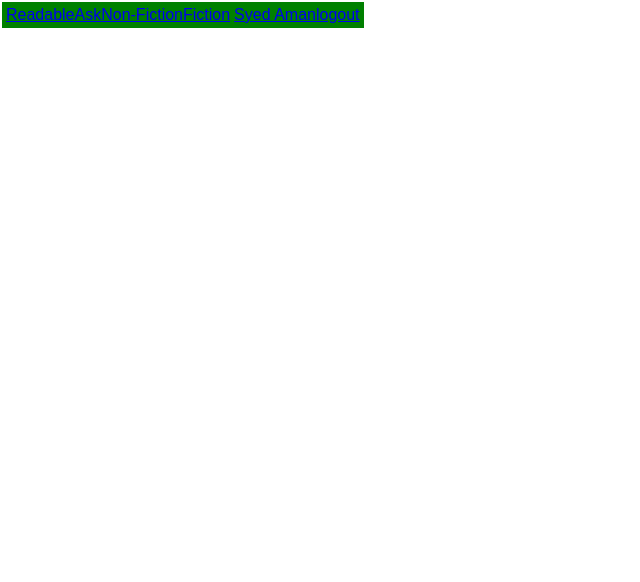
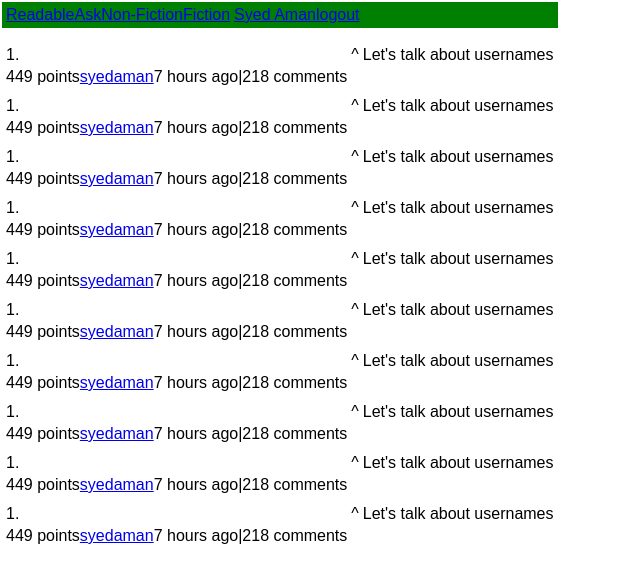
Before and after one commit to islamhaqq/Readable, a React (Create React App) app: page / in a window 1280 px wide. Shown: the top 582 px of the page, without its empty margins (0-640 px from the left). Built offline with nearby package versions, Linux system fonts and the light colour scheme.

Commit message:
componentize the posts and render it in the home page

```diff
--- /dev/null
+++ b/src/components/Post.js
@@ -0,0 +1,29 @@
+import React from 'react';
+
+const Post = () => (
+	<tbody className="post-container">
+		<tr className="post-main-row">
+			<td className="post-rank">
+				<span>1.</span>
+			</td>
+			<td className="post-upvote-container">
+				<span>^</span>
+			</td>
+			<td className="post-title">Let's talk about usernames</td>
+		</tr>
+		<tr className="post-details-row">
+			<td className="post-details-container">
+				<span className="post-points">449 points</span>
+				<a href="#" className="post-author">
+					syedaman
+				</a>
+				<span className="post-timestamp">7 hours ago</span>
+				|
+				<a className="post-details-view-comments-link">218 comments</a>
+			</td>
+		</tr>
+		<tr style={{ height: '5px' }} className="post-spacer-row" />
+	</tbody>
+);
+
+export default Post;
--- a/src/containers/Home.js
+++ b/src/containers/Home.js
@@ -1,4 +1,6 @@
 import React, { Component } from 'react';
+
+import Post from '../components/Post';
 
 class Home extends Component {
 	render() {
@@ -6,11 +8,16 @@ class Home extends Component {
 			<tr className="home-container">
 				<td>
 					<table className="home-content">
-						<tbody>
-							<tr className="post-title-row" />
-							<tr className="post-details-row" />
-							<tr className="post-spacer-row" />
-						</tbody>
+						<Post />
+						<Post />
+						<Post />
+						<Post />
+						<Post />
+						<Post />
+						<Post />
+						<Post />
+						<Post />
+						<Post />
 					</table>
 				</td>
 			</tr>
```
